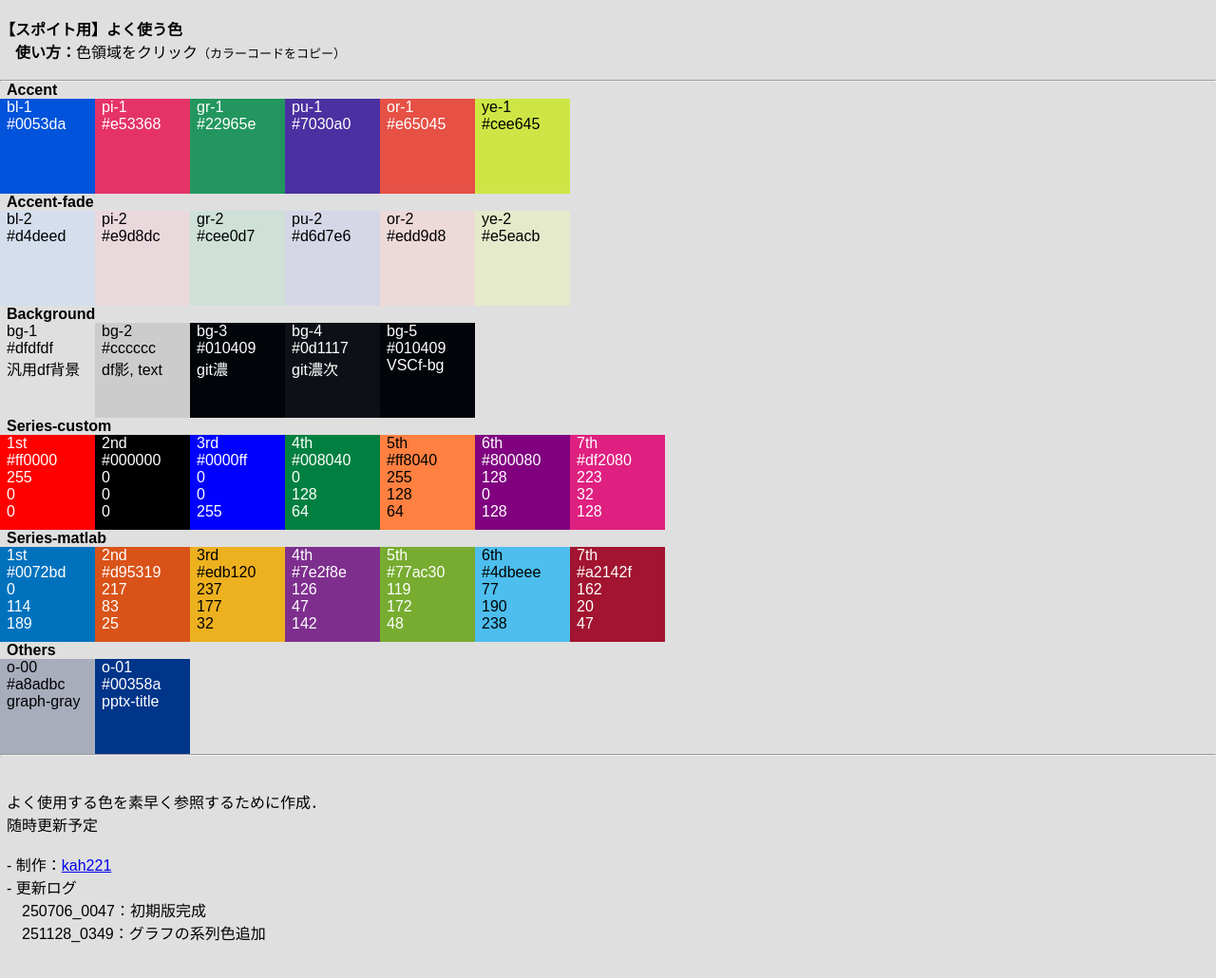
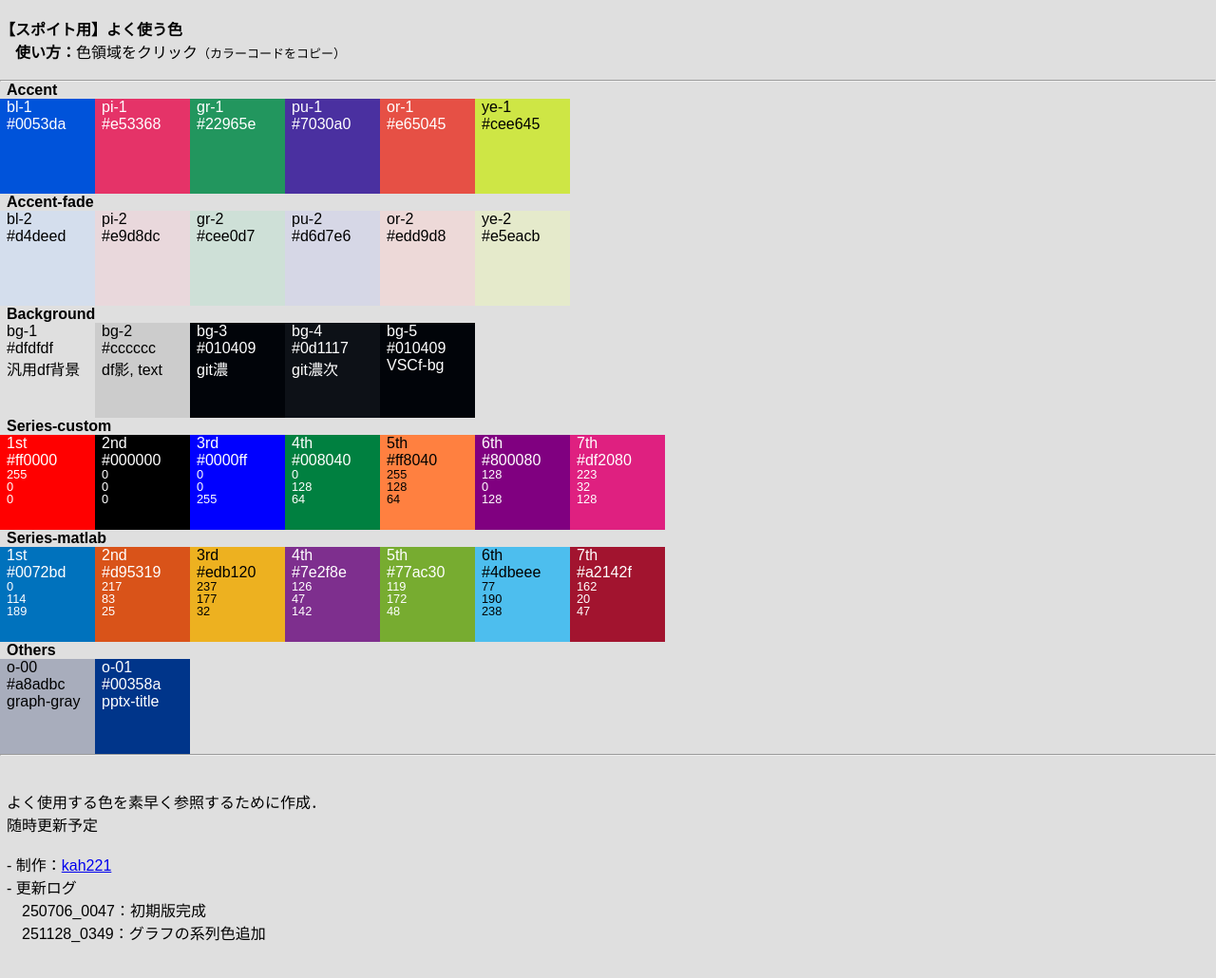
Before and after one commit to kah221/shared, a plain HTML site: page pages/color/index.html in a window 1280 px wide. Shown: the whole page at 95% size. Drawn offline with Linux system fonts and the light colour scheme; a web font is replaced by a local one.

Commit message:
文字がはみ出る問題を修正

```diff
--- a/pages/color/index.html
+++ b/pages/color/index.html
@@ -143,23 +143,23 @@
     </div>
     <p><strong>Series-custom</strong></p>
     <div class="container">
-        <div id="sc-1" class="color-box" data-color-code="#ff0000"><p class="wh">1st<br>#ff0000<br>255<br>0<br>0</p></div>
-        <div id="sc-2" class="color-box" data-color-code="#000000"><p class="wh">2nd<br>#000000<br>0<br>0<br>0</p></div>
-        <div id="sc-3" class="color-box" data-color-code="#0000ff"><p class="wh">3rd<br>#0000ff<br>0<br>0<br>255</p></div>
-        <div id="sc-4" class="color-box" data-color-code="#008040"><p class="wh">4th<br>#008040<br>0<br>128<br>64</p></div>
-        <div id="sc-5" class="color-box" data-color-code="#ff8040"><p class="bl">5th<br>#ff8040<br>255<br>128<br>64</p></div>
-        <div id="sc-6" class="color-box" data-color-code="#800080"><p class="wh">6th<br>#800080<br>128<br>0<br>128</p></div>
-        <div id="sc-7" class="color-box" data-color-code="#df2080"><p class="wh">7th<br>#df2080<br>223<br>32<br>128</p></div>
+        <div id="sc-1" class="color-box" data-color-code="#ff0000"><p class="wh">1st<br>#ff0000<br></p><p class="wh" style="line-height:1.0; font-size:80%;">255<br>0<br>0</p></div>
+        <div id="sc-2" class="color-box" data-color-code="#000000"><p class="wh">2nd<br>#000000<br></p><p class="wh" style="line-height:1.0; font-size:80%;">0<br>0<br>0</p></div>
+        <div id="sc-3" class="color-box" data-color-code="#0000ff"><p class="wh">3rd<br>#0000ff<br></p><p class="wh" style="line-height:1.0; font-size:80%;">0<br>0<br>255</p></div>
+        <div id="sc-4" class="color-box" data-color-code="#008040"><p class="wh">4th<br>#008040<br></p><p class="wh" style="line-height:1.0; font-size:80%;">0<br>128<br>64</p></div>
+        <div id="sc-5" class="color-box" data-color-code="#ff8040"><p class="bl">5th<br>#ff8040<br></p><p class="bl" style="line-height:1.0; font-size:80%;">255<br>128<br>64</p></div>
+        <div id="sc-6" class="color-box" data-color-code="#800080"><p class="wh">6th<br>#800080<br></p><p class="wh" style="line-height:1.0; font-size:80%;">128<br>0<br>128</p></div>
+        <div id="sc-7" class="color-box" data-color-code="#df2080"><p class="wh">7th<br>#df2080<br></p><p class="wh" style="line-height:1.0; font-size:80%;">223<br>32<br>128</p></div>
     </div>
     <p><strong>Series-matlab</strong></p>
     <div class="container">
-        <div id="sm-1" class="color-box" data-color-code="#0072bd"><p class="wh">1st<br>#0072bd<br>0<br>114<br>189</p></div>
-        <div id="sm-2" class="color-box" data-color-code="#d95319"><p class="wh">2nd<br>#d95319<br>217<br>83<br>25</p></div>
-        <div id="sm-3" class="color-box" data-color-code="#edB120"><p class="bl">3rd<br>#edb120<br>237<br>177<br>32</p></div>
-        <div id="sm-4" class="color-box" data-color-code="#7e2f8e"><p class="wh">4th<br>#7e2f8e<br>126<br>47<br>142</p></div>
-        <div id="sm-5" class="color-box" data-color-code="#77ac30"><p class="wh">5th<br>#77ac30<br>119<br>172<br>48</p></div>
-        <div id="sm-6" class="color-box" data-color-code="#4dbeee"><p class="bl">6th<br>#4dbeee<br>77<br>190<br>238</p></div>
-        <div id="sm-7" class="color-box" data-color-code="#a2142f"><p class="wh">7th<br>#a2142f<br>162<br>20<br>47</p></div>
+        <div id="sm-1" class="color-box" data-color-code="#0072bd"><p class="wh">1st<br>#0072bd<br></p><p class="wh" style="line-height:1.0; font-size:80%;">0<br>114<br>189</p></div>
+        <div id="sm-2" class="color-box" data-color-code="#d95319"><p class="wh">2nd<br>#d95319<br></p><p class="wh" style="line-height:1.0; font-size:80%;">217<br>83<br>25</p></div>
+        <div id="sm-3" class="color-box" data-color-code="#edB120"><p class="bl">3rd<br>#edb120<br></p><p class="bl" style="line-height:1.0; font-size:80%;">237<br>177<br>32</p></div>
+        <div id="sm-4" class="color-box" data-color-code="#7e2f8e"><p class="wh">4th<br>#7e2f8e<br></p><p class="wh" style="line-height:1.0; font-size:80%;">126<br>47<br>142</p></div>
+        <div id="sm-5" class="color-box" data-color-code="#77ac30"><p class="wh">5th<br>#77ac30<br></p><p class="wh" style="line-height:1.0; font-size:80%;">119<br>172<br>48</p></div>
+        <div id="sm-6" class="color-box" data-color-code="#4dbeee"><p class="bl">6th<br>#4dbeee<br></p><p class="bl" style="line-height:1.0; font-size:80%;">77<br>190<br>238</p></div>
+        <div id="sm-7" class="color-box" data-color-code="#a2142f"><p class="wh">7th<br>#a2142f<br></p><p class="wh" style="line-height:1.0; font-size:80%;">162<br>20<br>47</p></div>
     </div>
     <p><strong>Others</strong></p>
     <div class="container">
```
